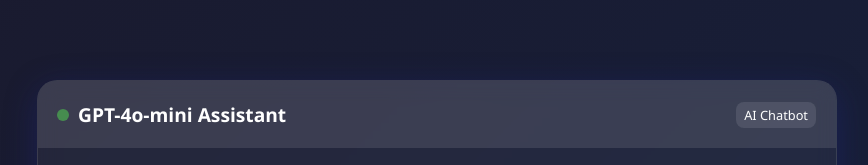
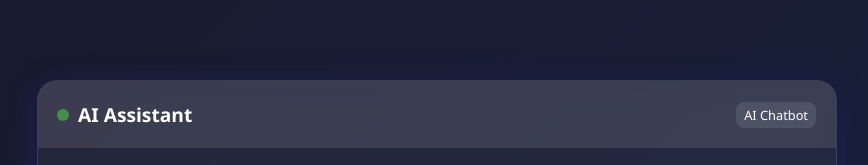
Before and after one commit to ItsAkshatSh/AiChatBot, a plain HTML site: page index.html in a window 1280 px wide. Shown: the top 165 px of the page, without its empty margins (203-1071 px from the left). Drawn offline with Linux system fonts and the light colour scheme.

Commit message:
Add files via upload

```diff
--- a/index.html
+++ b/index.html
@@ -208,7 +208,7 @@
         <div class="chat-header">
             <div class="header-left">
                 <div class="status-dot"></div>
-                <h1 class="header-title">GPT-4o-mini Assistant</h1>
+                <h1 class="header-title">AI Assistant</h1>
             </div>
             <div class="model-badge">AI Chatbot</div>
         </div>
```
